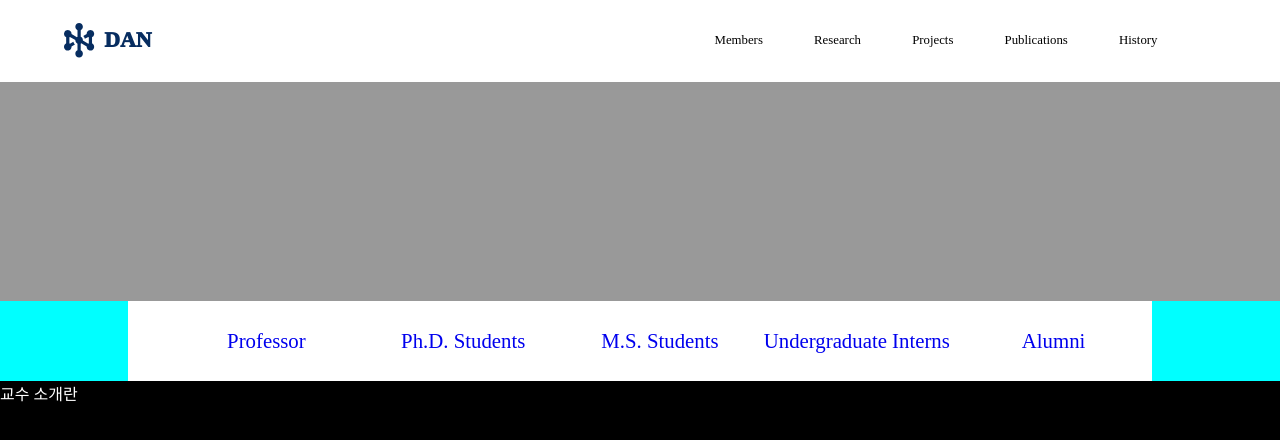
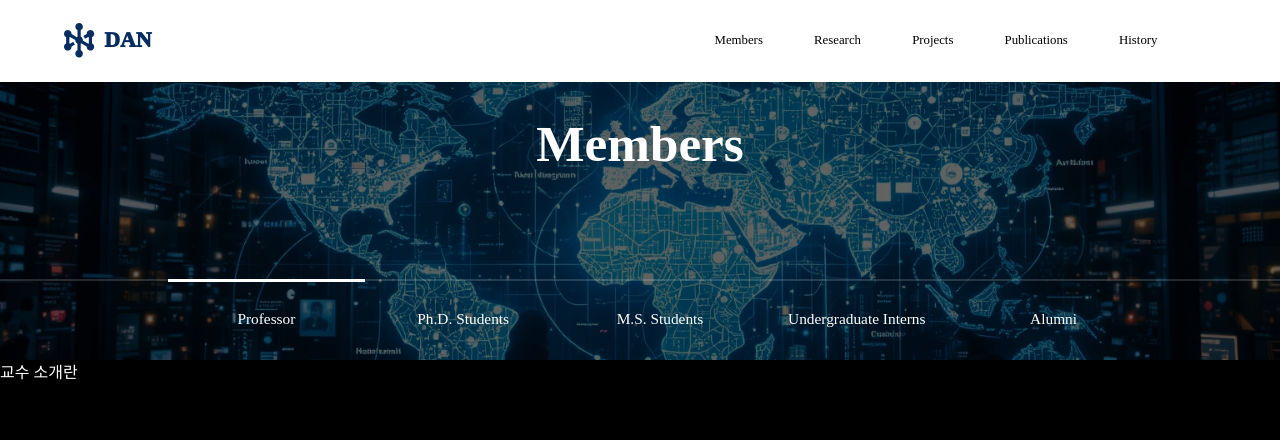
Before and after one commit to Young-Jun-Park18/React, a React (Vite) app in the folder dna/: page /Members/Professor in a window 1280 px wide. Shown: the top 440 px of the page. Built offline with nearby package versions, Linux system fonts and the light colour scheme; a web font is replaced by a local one.

Commit message:
강조배경 완료

```diff
--- a/dna/src/App.css
+++ b/dna/src/App.css
@@ -182,7 +182,8 @@ a{
   background-color:#f5f6fa;
   color: black;
   opacity: 0.9;
-  /* subBg.jpg 출처 (freepik -> https://kr.freepik.com/free-vector/realistic-white-golden-geometric-background_18262593.htm#fromView=search&page=1&position=15&uuid=ab18cdc1-6997-4c92-bf5b-0f57ec1059ae&query=%ED%9D%B0%EC%83%89+%EB%B0%B0%EA%B2%BD)
+  /*
+    subBg.jpg 출처 (freepik -> https://kr.freepik.com/free-vector/realistic-white-golden-geometric-background_18262593.htm#fromView=search&page=1&position=15&uuid=ab18cdc1-6997-4c92-bf5b-0f57ec1059ae&query=%ED%9D%B0%EC%83%89+%EB%B0%B0%EA%B2%BD)
      주의!!!! : 경로를   ./subBg.jpg 로 설정하면 vite가 참조하지 못함
   */
   background-image: url('/subBg.jpg');
--- a/dna/src/App.jsx
+++ b/dna/src/App.jsx
@@ -51,7 +51,7 @@ function App() {
   const [emailVisible, setEmailVisible] = useState(false);
   const [callVisible, setCallVisible] = useState(false);
 
-  const location = useLocation(); // ✅ 변경점 1: useLocation() 사용
+  const location = useLocation();
 
   useEffect(() => {
     const createObserver = (ref, setVisible) => {
@@ -66,16 +66,14 @@ function App() {
       if (ref.current) observer.observe(ref.current);
     };
 
-    // ✅ 변경점 2: 상태 초기화 (다시 애니메이션 걸기 위해)
     setLocateVisible(false);
     setEmailVisible(false);
     setCallVisible(false);
 
-    // ✅ 변경점 3: 옵저버 등록
     createObserver(locateRef, setLocateVisible);
     createObserver(emailRef, setEmailVisible);
     createObserver(callRef, setCallVisible);
-  }, [location.pathname]); // ✅ 변경점 4: location 기반으로 useEffect 재실행
+  }, [location.pathname]);
 
   return ( //app() 함수 return 시작
     <>
--- a/dna/src/pages/members/Members.jsx
+++ b/dna/src/pages/members/Members.jsx
@@ -1,21 +1,40 @@
 import styles from './Members.module.css';
-import {Routes, Route, Link, Outlet} from 'react-router-dom';
+import {Routes, Route, Link, Outlet, useLocation } from 'react-router-dom';
+// useLocation은 현재 경로를 확인할 수 있게 도와주는 라이브러리
 
 function Members(){
+
+  const location = useLocation(); /// 현재 내 위치를 확인해주는 변수
+
   return(
     <>
-      <div className={styles.membersBg}></div>
+      <div className={styles.membersBg}>
+      </div>
       <nav className={styles.membersBarWrap}>
         <div className={styles.membersBar}>
           <ul className={styles.membersSelect}>
-            <li><Link to="/Members/Professor">Professor</Link></li>
-            <li><Link to="/Members/PhD">Ph.D. Students</Link></li>
-            <li><Link to="/Members/MS">M.S. Students</Link></li>
-            <li><Link to="/Members/Interns">Undergraduate Interns</Link></li>
-            <li><Link to="/Members/Alumni">Alumni</Link></li>
+             {/* 현재 저장된 내 위치경로가 /Members/Professor가 맞으면 className이 active, 아니면 빈칸 */}
+             <li className={location.pathname === "/Members/Professor" ? styles.active : ""}>
+              <Link to="/Members/Professor" className={styles.membersLink}>Professor</Link>
+            </li>
+            <li className={location.pathname === "/Members/PhD" ? styles.active : ""}>
+              <Link to="/Members/PhD" className={styles.membersLink}>Ph.D. Students</Link>
+            </li>
+            <li className={location.pathname === "/Members/MS" ? styles.active : ""}>
+              <Link to="/Members/MS" className={styles.membersLink}>M.S. Students</Link>
+            </li>
+            <li className={location.pathname === "/Members/Interns" ? styles.active : ""}>
+              <Link to="/Members/Interns" className={styles.membersLink}>Undergraduate Interns</Link>
+            </li>
+            <li className={location.pathname === "/Members/Alumni" ? styles.active : ""}>
+              <Link to="/Members/Alumni" className={styles.membersLink}>Alumni</Link>
+            </li>
           </ul>
         </div>
       </nav>
+      <h2 className={styles.membersTitleText}>Members</h2>
+
+
 
       <div className={styles.pagesArea}>
         <Outlet/> {/* 이 위치에서 각 탭의 내용을 보여줌 */}
--- a/dna/src/pages/members/Members.module.css
+++ b/dna/src/pages/members/Members.module.css
@@ -4,26 +4,39 @@
 
 .membersBg{
   position: relative;
-  opacity: 0.6;
+  opacity: 0.4;
   height: 45vh;
   width: 100vw;
   background-color: white;
   z-index: -1;
+  background-image: url('/membersBg.png');
+  background-repeat: no-repeat;
+  background-size:cover;
+
 }
 
 .membersBarWrap{
   position: relative;
   color: white;
-  background-color: aqua;
   width: 100vw;
   height: 10vh;
-  margin-top: -10vh;
+  margin-top: -12vh;
+}
+
+.membersBarWrap::before{
+  content: "";
+  border-top: 2px solid rgba(255, 255, 255, .15);
+  width: 100vw;
+  /*
+    막대기 넣고 싶을 때 color가 아니라 background color를 지정해줘야 보임
+    position도 정해줘야 보임
+  */
+  position: absolute;
 }
 
 .membersBar{
   width: 80vw;
   height: 10vh;
-  background-color: white;
   margin: 0 10vw;
 }
 
@@ -33,12 +46,67 @@
   display: flex;
   justify-content: space-between;
   align-items: center;
-  font-size: 1.3rem;
+  font-size: 1.2vw;
+  transition: font-size 0.3s ease-in-out; /* vw로 설정한 텍스트가 부드럽게 커지고 작아지는 효과 */
 }
 
 .membersSelect li{
+  height: 100%;
   width: 20%;
   display: flex;
   justify-content: center;
   align-items: center;
+  transition: background-color 0.1s ease-in-out; /* 부드러운 강조 */
+  cursor: pointer; /* 커서 모양을 손가락 모양으로 바꿈 */
 }
+
+.membersSelect li:hover {
+  background-color: rgba(255, 255, 255, 0.1); /* 강조 배경 (투명 흰색) */
+}
+
+.membersLink{
+  display: flex;
+  justify-content: center;
+  align-items: center;
+  color: white;
+  width: 100%;
+  height: 100%;
+  color: white;
+  text-decoration: none;
+}
+
+@keyframes showText {
+  from{
+    opacity: 0;
+  }
+  to{
+    opacity: 1;
+  }
+}
+
+.membersTitleText{
+  position: absolute;
+  top: 9%;
+  left: 50%;
+  transform: translateX(-50%);
+  font-weight: 900;
+  font-size: 4vw;
+  transition: font-size 0.3s ease-in-out;
+  animation: showText 1s ease-out;
+}
+
+
+.membersSelect li.active {
+  position: relative;
+}
+
+.membersSelect li.active::after {
+  content: "";
+  position: absolute;
+  top: 0;
+  left: 0;
+  width: 100%;
+  height: 3px; /* 바의 높이 */
+  background-color: white; /* 하얀색 바 */
+  transition: width 0.3s ease;
+}
```
Also changed, not shown: dna/public/membersBg.png (added).
